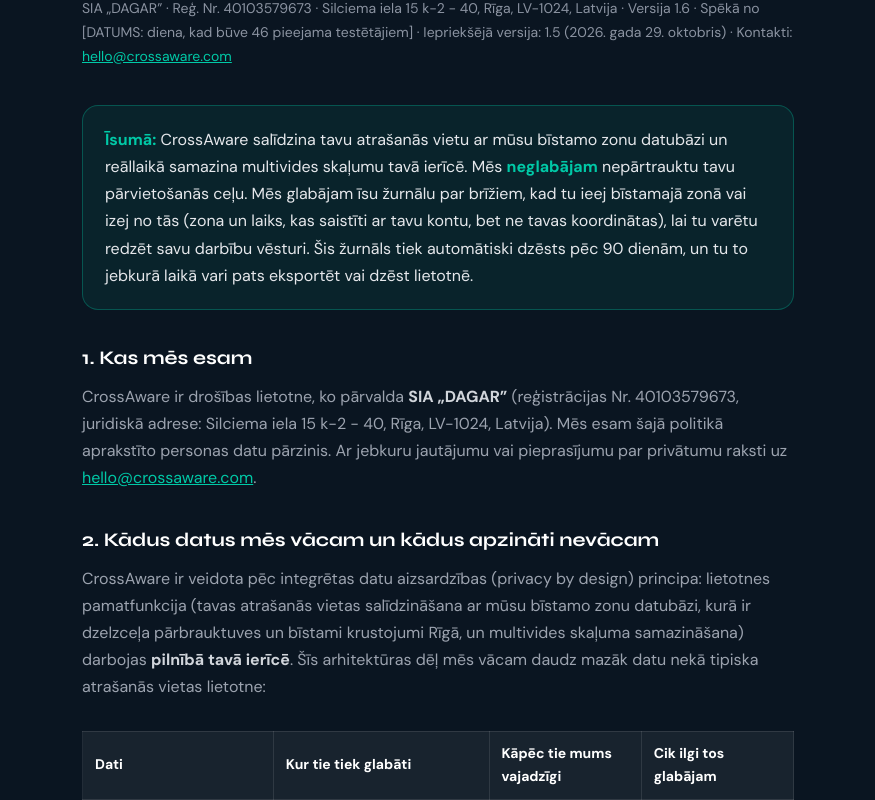
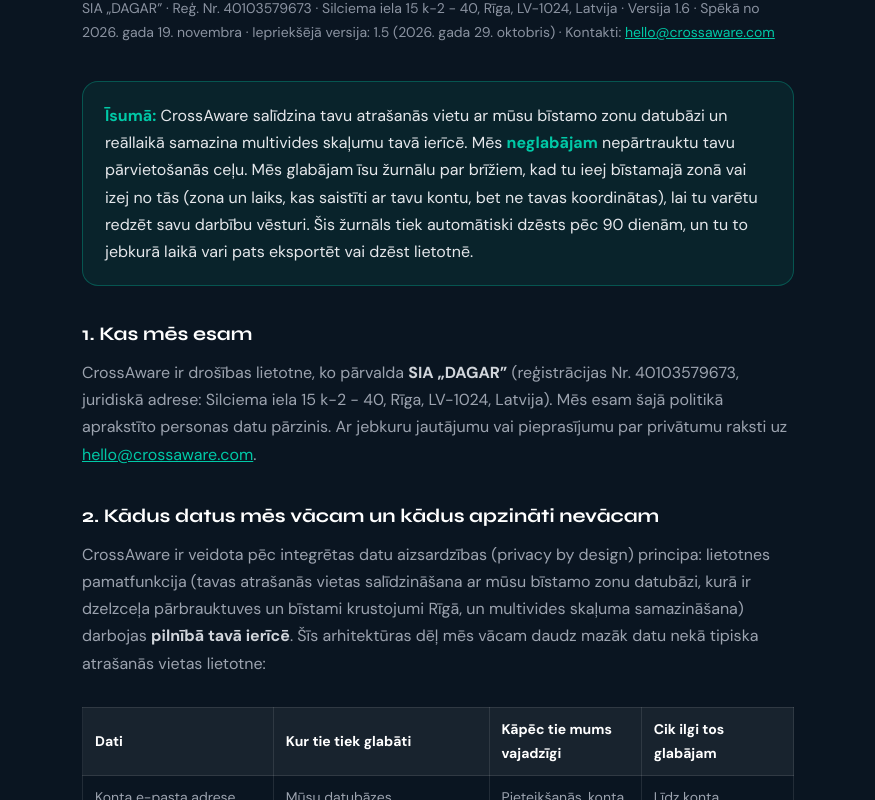
Before and after one commit to HelvijsLeja/helvijsleja.github.io, a plain HTML site: page lv/privacy.html in a window 1280 px wide. Shown: the part 210-1010 px from the top of the page, without its empty margins (202-1077 px from the left). Drawn offline with Linux system fonts and the light colour scheme.

Commit message:
privacy v1.6: effective date 19 November 2026 (EN/LV)
Co-Authored-By: Claude Opus 5.5 <noreply@anthropic.com>

```diff
--- a/lv/privacy.html
+++ b/lv/privacy.html
@@ -65,7 +65,7 @@
 <main>
   <p class="lang"><a href="/privacy.html" hreflang="en" lang="en">English</a> · <b>Latviešu</b></p>
   <h1>Privātuma politika</h1>
-  <div class="meta">SIA „DAGAR” · Reģ. Nr. 40103579673 · Silciema iela 15 k-2 - 40, Rīga, LV-1024, Latvija · Versija 1.6 · Spēkā no [DATUMS: diena, kad būve 46 pieejama testētājiem] · Iepriekšējā versija: 1.5 (2026. gada 29. oktobris) · Kontakti: <a href="mailto:hello@crossaware.com">hello@crossaware.com</a></div>
+  <div class="meta">SIA „DAGAR” · Reģ. Nr. 40103579673 · Silciema iela 15 k-2 - 40, Rīga, LV-1024, Latvija · Versija 1.6 · Spēkā no 2026. gada 19. novembra · Iepriekšējā versija: 1.5 (2026. gada 29. oktobris) · Kontakti: <a href="mailto:hello@crossaware.com">hello@crossaware.com</a></div>
 
   <div class="tldr"><b>Īsumā:</b> CrossAware salīdzina tavu atrašanās vietu ar mūsu bīstamo zonu datubāzi un reāllaikā samazina multivides skaļumu tavā ierīcē. Mēs <b>neglabājam</b> nepārtrauktu tavu pārvietošanās ceļu. Mēs glabājam īsu žurnālu par brīžiem, kad tu ieej bīstamajā zonā vai izej no tās (zona un laiks, kas saistīti ar tavu kontu, bet ne tavas koordinātas), lai tu varētu redzēt savu darbību vēsturi. Šis žurnāls tiek automātiski dzēsts pēc 90 dienām, un tu to jebkurā laikā vari pats eksportēt vai dzēst lietotnē.</div>
 
```
Also changed, not shown: privacy.html (+1 -1 lines).
